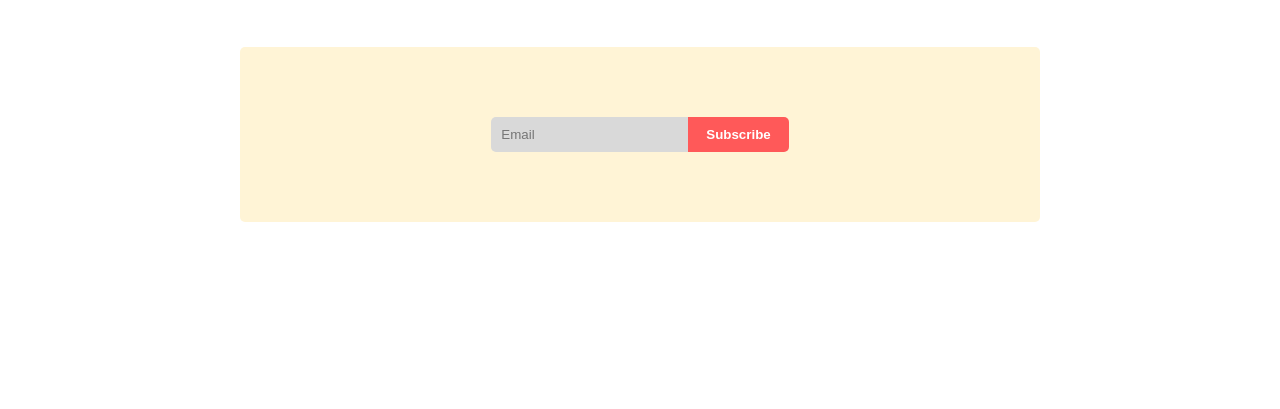
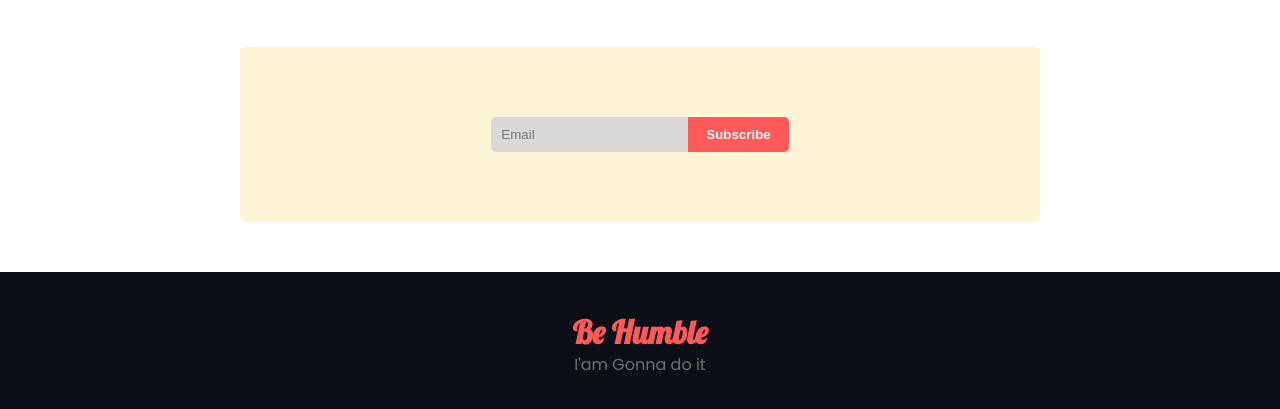
Before and after one commit to sabbir-hosen-dev/Donate-Today, a plain HTML site: page index.html in a window 1280 px wide. Shown: the part 812-1221 px from the top of the page. Before the commit the page ends 1084 px from the top, so only its background shows below. Drawn offline with Linux system fonts and the light colour scheme.

Commit message:
footer add

```diff
--- a/Style/style.css
+++ b/Style/style.css
@@ -1,4 +1,5 @@
 @import url('https://fonts.googleapis.com/css2?family=Inter:wght@100..900&family=Poppins:ital,wght@0,100;0,200;0,300;0,400;0,500;0,600;0,700;0,800;0,900;1,100;1,200;1,300;1,400;1,500;1,600;1,700;1,800;1,900&display=swap');
+@import url('https://fonts.googleapis.com/css2?family=Lobster&display=swap');
 *{
   margin:0;
   padding:0;
@@ -205,6 +206,17 @@ p,a{
   border-radius: 0px 5px 5px 0px;
 }
 
+/* footer style  */
+footer{
+  background: #0B0D17;
+  padding:40px 0px ;
+  text-align: center;
+}
+footer h3{
+  color:#FF5959;
+  font-family: "Lobster", sans-serif;
+  font-size: 32px;
+}
 @media screen and (max-width:776px) {
   .donate-cotribute{
     flex-direction: column;
--- a/index.html
+++ b/index.html
@@ -134,6 +134,11 @@
           </form>
         </div>
       </section>
+
+      <footer>
+          <h3>Be Humble</h3>
+          <p>I'am Gonna do it</p>
+      </footer>
     </main>
   </body>
 </html>
```
